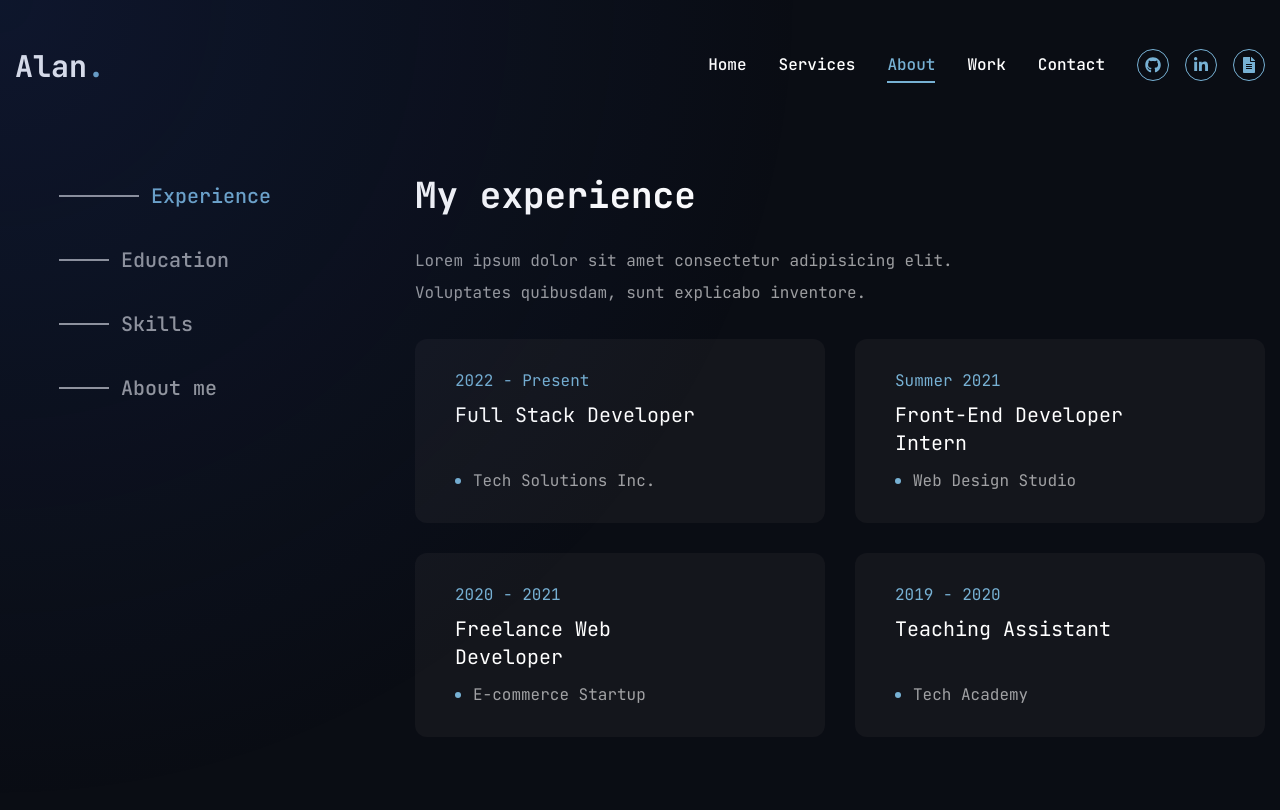
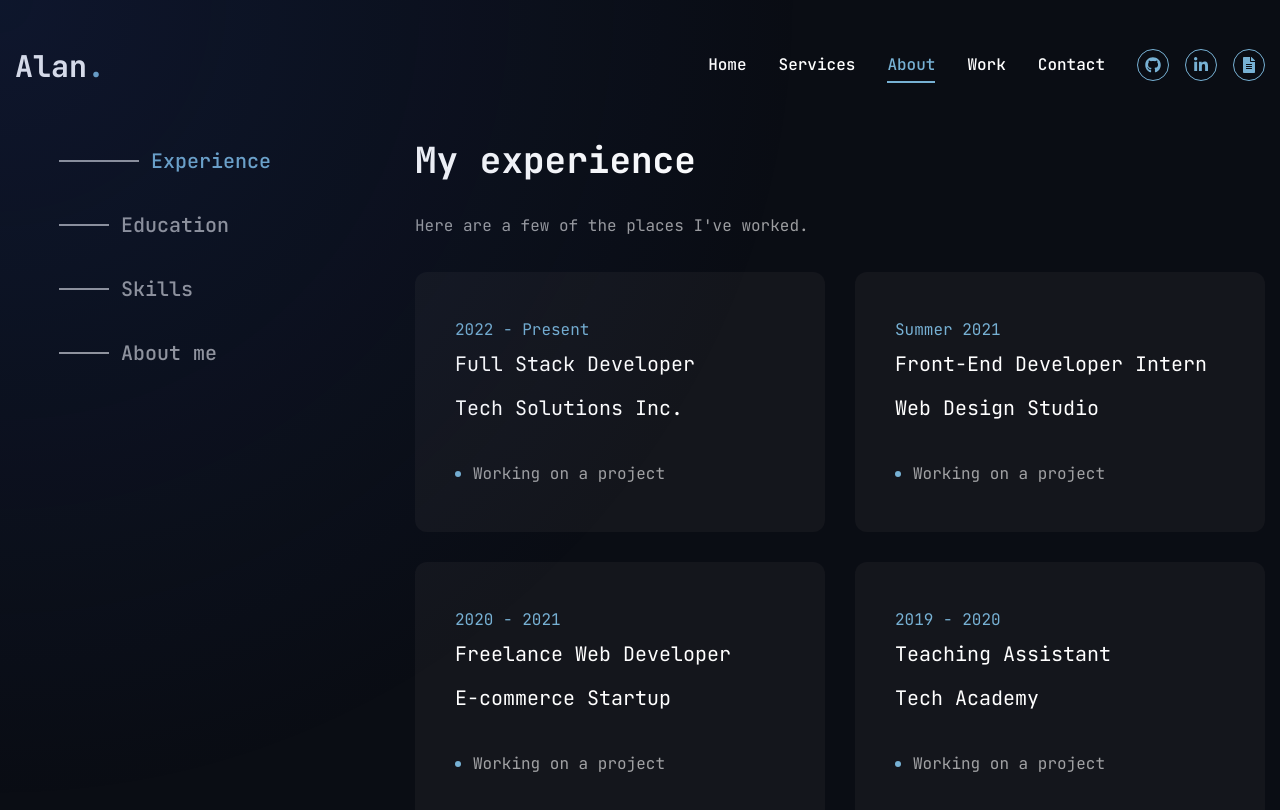
Before and after one commit to alan585/alan-portfolio, a Next.js app: page /about in a window 1280 px wide. Shown: the top 810 px of the page. Built offline with nearby package versions, Linux system fonts and the light colour scheme.

Commit message:
feat(Card): Styling Modified

```diff
--- a/src/app/about/page.tsx
+++ b/src/app/about/page.tsx
@@ -7,6 +7,7 @@ import {
   TooltipProvider,
   TooltipTrigger,
 } from "@/components/ui/tooltip";
+import Card from "@/components/Card";
 import { useState } from "react";
 import { motion } from "framer-motion";
 
@@ -61,19 +62,13 @@ const About = () => {
                 <ul className="grid grid-cols-1 gap-[30px] lg:grid-cols-2">
                   {experience.items.map((item, index) => {
                     return (
-                      <motion.div key={index} whileHover={{ scale: 1.05 }}>
-                        <li className="flex h-[184px] flex-col items-center justify-center gap-1 rounded-xl bg-[#232329] bg-opacity-40 px-10 py-6 lg:items-start">
-                          <span className="text-accent">{item.duration}</span>
-                          <h3 className="min-h-[60px] max-w-[260px] text-center text-xl lg:text-left">
-                            {item.position}
-                          </h3>
-                          <div className="flex items-center gap-3">
-                            {/* dot */}
-                            <span className="h-[6px] w-[6px] rounded-full bg-accent"></span>
-                            <p className="text-white/60">{item.company}</p>
-                          </div>
-                        </li>
-                      </motion.div>
+                      <Card
+                        key={index}
+                        date={item.duration}
+                        title={item.position}
+                        subtitle={item.company}
+                        description={item.description}
+                      ></Card>
                     );
                   })}
                 </ul>
@@ -90,22 +85,13 @@ const About = () => {
                 <ul className="grid grid-cols-1 gap-[30px] lg:grid-cols-2">
                   {education.items.map((item, index) => {
                     return (
-                      <motion.div whileHover={{ scale: 1.05 }} key={index}>
-                        <li
-                          key={index}
-                          className="flex h-[184px] flex-col items-center justify-center gap-1 rounded-xl bg-[#232329] bg-opacity-40 px-10 py-6 lg:items-start"
-                        >
-                          <span className="text-accent">{item.duration}</span>
-                          <h3 className="min-h-[60px] max-w-[260px] text-center text-xl lg:text-left">
-                            {item.degree}
-                          </h3>
-                          <div className="flex items-center gap-3">
-                            {/* dot */}
-                            <span className="h-[6px] w-[6px] rounded-full bg-accent"></span>
-                            <p className="text-white/60">{item.institution}</p>
-                          </div>
-                        </li>
-                      </motion.div>
+                      <Card
+                        key={index}
+                        date={item.duration}
+                        title={item.degree}
+                        subtitle={item.institution}
+                        description={item.description}
+                      ></Card>
                     );
                   })}
                 </ul>
--- /dev/null
+++ b/src/components/Card.tsx
@@ -0,0 +1,52 @@
+"use client";
+
+import { useState } from "react";
+import { motion } from "framer-motion";
+
+const Card = ({
+  date,
+  title,
+  subtitle,
+  description,
+}: {
+  date: string;
+  title: string;
+  subtitle: string;
+  description: string;
+}) => {
+  const [tilt, setTilt] = useState({ x: 0, y: 0 });
+
+  return (
+    <motion.div
+      whileHover={{ scale: 1.05 }}
+      onMouseMove={(e) => {
+        const { clientX, clientY, currentTarget } = e;
+        const { left, top, width, height } =
+          currentTarget.getBoundingClientRect();
+        const x = (clientX - left - width / 2) / 10;
+        const y = -(clientY - top - height / 2) / 10;
+
+        setTilt({ x, y });
+      }}
+      onMouseLeave={() => setTilt({ x: 0, y: 0 })}
+      animate={{ rotateX: tilt.y, rotateY: tilt.x }}
+    >
+      <li className="flex h-[260px] flex-col items-center justify-center gap-1 rounded-xl bg-[#232329] bg-opacity-40 px-10 py-6 hover:shadow-xl lg:items-start">
+        <span className="text-accent">{date}</span>
+        <h3 className="min-h-[40px] max-w-[320px] text-center text-xl lg:text-left">
+          {title}
+        </h3>
+        <h3 className="min-h-[60px] max-w-[300px] text-center text-xl lg:text-left">
+          {subtitle}
+        </h3>
+        <div className="flex items-center gap-3">
+          {/* dot */}
+          <span className="h-[6px] w-[6px] rounded-full bg-accent"></span>
+          <p className="text-white/60">{description}</p>
+        </div>
+      </li>
+    </motion.div>
+  );
+};
+
+export default Card;
--- a/src/constants/index.js
+++ b/src/constants/index.js
@@ -13,8 +13,7 @@ import { SiTailwindcss, SiNextdotjs } from "react-icons/si";
 // about data
 const about = {
   title: "About me",
-  description:
-    "Lorem ipsum dolor sit amet consectetur adipisicing elit. Voluptates quibusdam, sunt explicabo inventore.",
+  description: "Here's a little about myself, and what I'm passionate about.",
   info: [
     {
       fieldName: "Name",
@@ -37,60 +36,64 @@ const about = {
 
 // experience data
 const experience = {
-  icon: "/assets/resume/badge.svg",
   title: "My experience",
-  description:
-    "Lorem ipsum dolor sit amet consectetur adipisicing elit. Voluptates quibusdam, sunt explicabo inventore.",
+  description: "Here are a few of the places I've worked.",
   items: [
     {
+      position: "Full Stack Developer",
       company: "Tech Solutions Inc.",
-      position: "Full Stack Developer",
       duration: "2022 - Present",
+      description: "Working on a project",
     },
     {
+      position: "Front-End Developer Intern",
       company: "Web Design Studio",
-      position: "Front-End Developer Intern",
       duration: "Summer 2021",
+      description: "Working on a project",
     },
     {
+      position: "Freelance Web Developer",
       company: "E-commerce Startup",
-      position: "Freelance Web Developer",
       duration: "2020 - 2021",
+      description: "Working on a project",
     },
     {
+      position: "Teaching Assistant",
       company: "Tech Academy",
-      position: "Teaching Assistant",
       duration: "2019 - 2020",
+      description: "Working on a project",
     },
   ],
 };
 
 // education data
 const education = {
-  icon: "/assets/resume/cap.svg",
   title: "My education",
-  description:
-    "Lorem ipsum dolor sit amet consectetur adipisicing elit. Voluptates quibusdam, sunt explicabo inventore.",
+  description: "Here is a little about my educational background.",
   items: [
     {
+      duration: "2023",
+      degree: "Full Stack Web Development Bootcamp",
       institution: "Online Course Platform",
-      degree: "Full Stack Web Development Bootcamp",
-      duration: "2023",
+      description: "Working on a project",
     },
     {
+      duration: "2022",
+      degree: "Front-end Track",
       institution: "Codecademy",
-      degree: "Front-end Track",
-      duration: "2022",
+      description: "Working on a project",
     },
     {
+      duration: "2020 - 2021",
+      degree: "Programming Course",
       institution: "Online Course",
-      degree: "Programming Course",
-      duration: "2020 - 2021",
+      description: "Working on a project",
     },
     {
+      duration: "2019",
+      degree: "Certified Web Developer",
       institution: "Tech Institute",
-      degree: "Certified Web Developer",
-      duration: "2019",
+      description: "Working on a project",
     },
   ],
 };
@@ -98,8 +101,7 @@ const education = {
 // skills data
 const skills = {
   title: "My skills",
-  description:
-    "Lorem ipsum dolor sit amet consectetur adipisicing elit. Voluptates quibusdam, sunt explicabo inventore.",
+  description: "This is what I have been working with recently.",
   skillList: [
     {
       icon: <FaHtml5 />,
```
